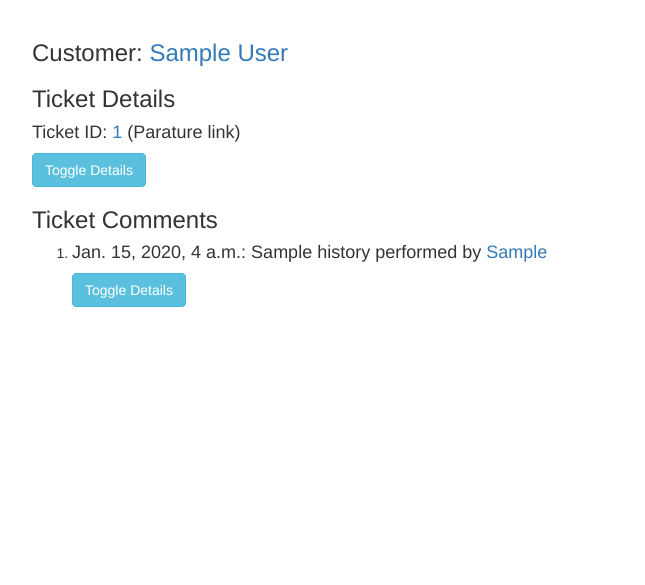
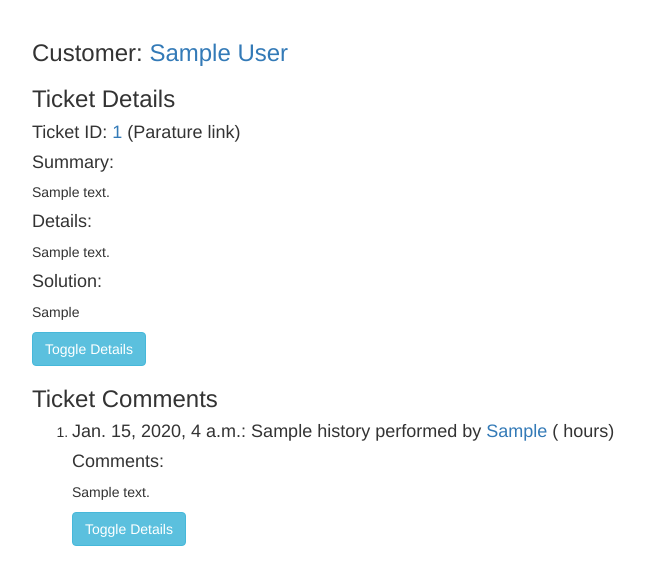
Before and after one commit to lovingawareness/parature-search, a Django app: page /ticket/1/ in a window 1280 px wide. Shown: the part 60-645 px from the top of the page, without its empty margins (8-653 px from the left). Run offline with Django 3.2, Linux system fonts and the light colour scheme; a user stored in the database is signed in; tables that the repository leaves empty hold one stand-in row (values such as "Sample post"); some libraries are stand-ins or nearby versions.

Commit message:
Show HTML text fields in ticket_detail page.

```diff
--- a/parature/templates/parature/ticket_detail.html
+++ b/parature/templates/parature/ticket_detail.html
@@ -1,5 +1,6 @@
 {% extends 'base.html' %}
 {% load jsonify %}
+{% load htmlify %}
 
 {% block content %}
     <div class="ticket">
@@ -7,6 +8,12 @@
         <div>
             <h3>Ticket Details</h3>
             <h4>Ticket ID: <a href="https://s3.parature.com/link/desk/5525/5563/Ticket/{{ ticket.ticketid }}">{{ ticket.ticketid }}</a> (Parature link)</h4>
+            <h4>Summary:</h4>
+            <p>{% autoescape off %}{{ ticket.summary|htmlify }}{% endautoescape %}</p>
+            <h4>Details:</h4>
+            <p>{% autoescape off %}{{ ticket.details|htmlify }}{% endautoescape %}</p>
+            <h4>Solution:</h4>
+            <p>{% autoescape off %}{{ ticket.solution|htmlify }}{% endautoescape %}</p>
             <button type="button" class="btn btn-info" data-toggle="collapse" data-target="#details">Toggle Details</button>
             <div id="details" class="collapse">
                 <pre>{{ ticket|jsonify }}</pre>
@@ -17,7 +24,9 @@
             <ol>
         {% for history_item in ticket.tickethistory_set.all %}
         <li>
-            <h4>{{ history_item.action_date }}: {{ history_item.action_name }} performed by <a href="{% url 'csr_detail' csr=history_item.performed_by_csr %}">{{ history_item.performed_by_csr }}</a></h4>
+            <h4>{{ history_item.action_date }}: {{ history_item.action_name }} performed by <a href="{% url 'csr_detail' csr=history_item.performed_by_csr %}">{{ history_item.performed_by_csr }}</a> ({{ history_item.time_spent|floatformat:"-3" }} hours)</h4>
+            <h4>Comments:</h4>
+            <p>{% autoescape off %}{{ history_item.comments|htmlify }}{% endautoescape %}</p>
             <button type="button" class="btn btn-info" data-toggle="collapse" data-target="#comment{{ forloop.counter }}">Toggle Details</button>
             <div id="comment{{ forloop.counter }}" class="collapse">
                 <pre>{{ history_item|jsonify }}</pre>
--- /dev/null
+++ b/parature/templatetags/htmlify.py
@@ -0,0 +1,19 @@
+from django import template
+from django.core import serializers
+import json
+
+register = template.Library()
+
+@register.filter
+def htmlify(value):
+    replacements = {
+            '\n': '<br>',
+            '&lt;': '<',
+            '&gt;': '>',
+            '&amp;': '&',
+            '&quot;': '"',
+            '&#8217;': '\''
+        }
+    for val, replacement in replacements.items():
+        value = value.replace(val, replacement)
+    return value
```
